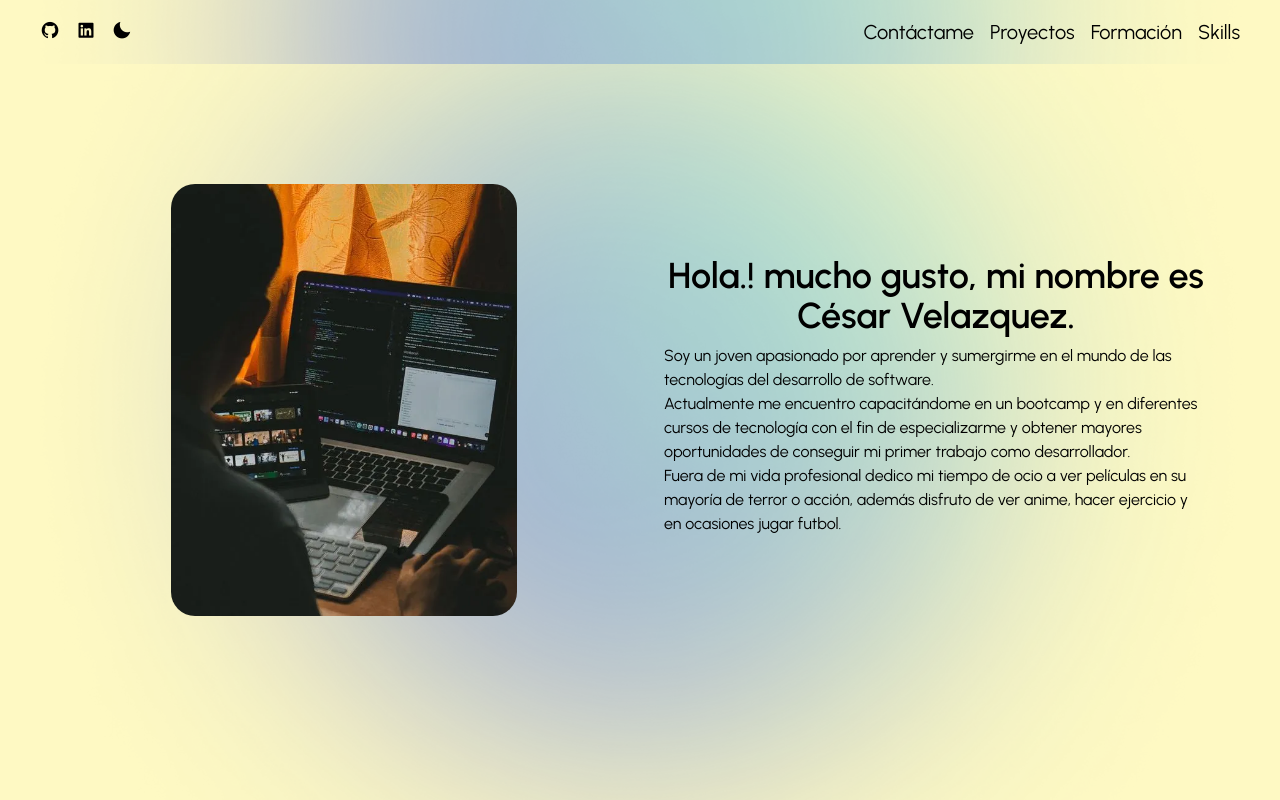
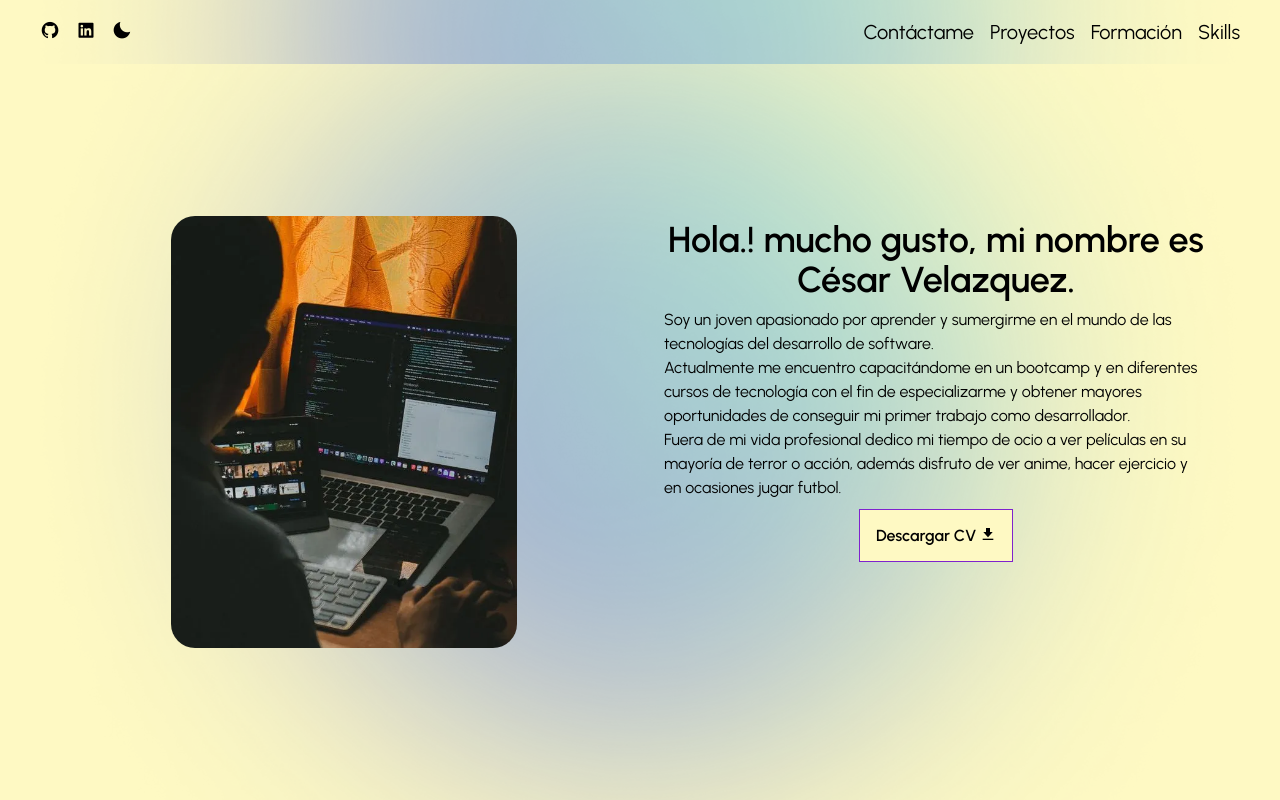
Before and after one commit to cesar-velazquez/miweb, a React (Vite) app: page / in a window 1280 px wide. Shown: the top 800 px of the page. Built offline with nearby package versions, Linux system fonts and the light colour scheme; what tailwindcss-animated would draw is missing.

Commit message:
12° commit add cv

```diff
--- a/src/components/About.jsx
+++ b/src/components/About.jsx
@@ -5,10 +5,10 @@ const About = () => {
     // bg-[url(/imgs/fondo/RuedaLeft.jpg)] bg-left
     <main className='bg-yellow-100 bg-[url(/imgs/fondo/bgmobile.png)] bg-center bg-no-repeat bg-cover
     dark:bg-[url(/imgs/fondo/bgdesktop.png)] dark:bg-purple-bg dark:text-white transicion
-    sm:bg-[url(/imgs/fondo/EllipseMiddle.png)] sm:bg-right  sm:h-[100vh] sm:flex ' >
+    sm:bg-[url(/imgs/fondo/EllipseMiddle.png)] sm:bg-right  md:h-[100vh] sm:flex ' >
 
-      <div className='flex flex-col gap-4 md:grid md:grid-cols-2 md:px-4 md:py-6  max-w-[1200px] m-auto '>
-        <div id='about' className='py-4 w-[100%] flex justify-center'>
+      <div className='flex flex-col gap-4 md:grid md:grid-cols-2 md:px-4   max-w-[1200px] m-auto '>
+        <div id='about' className='pt-[5rem] pb-4 sm:pt-[5rem] w-[100%] flex justify-center'>
           <img className='w-[60%] rounded-3xl ' src="/imgs/mifoto.webp" alt="Mi foto" />
         </div>
         <div className='flex flex-col justify-center items-center'>
@@ -23,6 +23,9 @@ const About = () => {
             Fuera de mi vida profesional dedico mi tiempo de ocio a ver películas en su mayoría
             de terror o acción, además disfruto de ver anime, hacer ejercicio y en ocasiones jugar
             futbol.</p>
+            <div className='p-4 pb-8' >
+              <a className='p-4 border border-purple-700 bg-yellow-100 dark:bg-purple-bg dark:text-white dark:hover:text-purple-800 font-semibold hover:text-blue-600' href="/cv/César Velazquez Ortiz CV.pdf" target='_blank'>Descargar CV <i className='bx bxs-download dark:hover:text-yellow-200 hover:text-blue-500 '></i></a>
+            </div>
         </div>
       </div>
     </main>
--- a/src/components/Contact.jsx
+++ b/src/components/Contact.jsx
@@ -110,7 +110,6 @@ const Contact = () => {
             {isShowModal && (
                 <ModalSuccess closeModal={closeModal} />
             )}
-
         </section>
     )
 }
```
Also changed, not shown: 1 other file (tests, documents, lock files or other folders).
